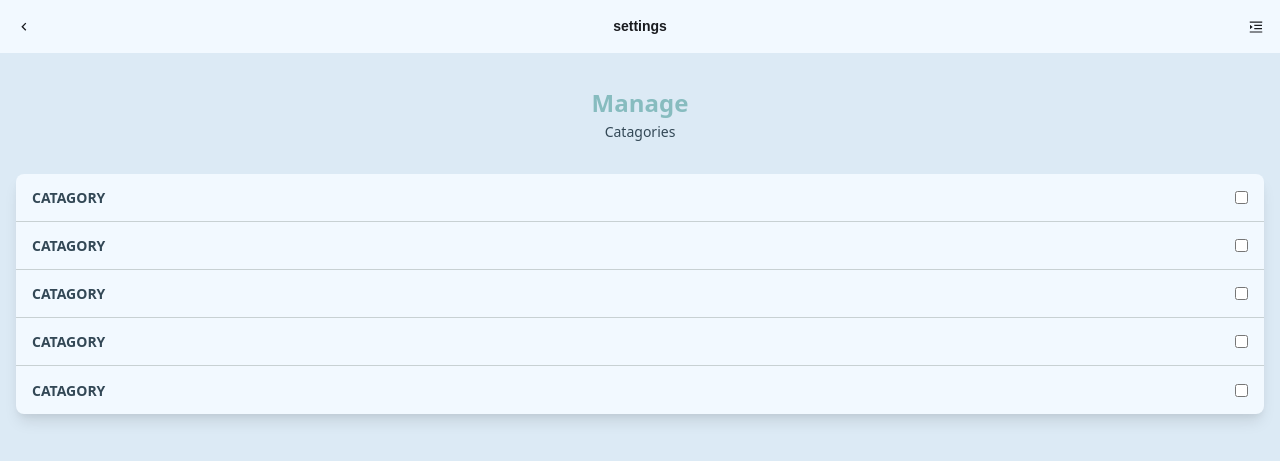
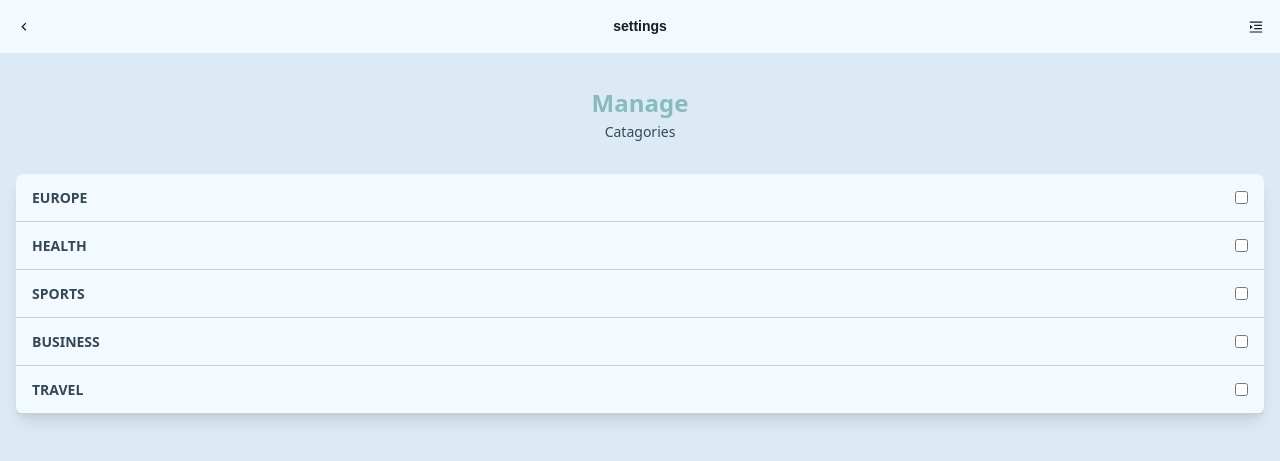
Before and after one commit to rts-cmk-wuhf02/praktikperiode-newsbox-JonasWN, a React (Create React App) app in the folder news-feed-app/: page /settings in a window 1280 px wide. Shown: the top 461 px of the page. Built offline with nearby package versions, Linux system fonts and the light colour scheme.

Commit message:
fetched xml data & converted to json

```diff
--- a/news-feed-app/package.json
+++ b/news-feed-app/package.json
@@ -21,7 +21,8 @@
     "react-router": "^5.1.2",
     "react-router-dom": "^5.1.2",
     "react-scripts": "3.4.1",
-    "typescript": "^3.7.5"
+    "typescript": "^3.7.5",
+    "xml-js": "^1.6.11"
   },
   "scripts": {
     "start": "npm run tailwind:css && react-scripts start",
--- a/news-feed-app/src/App.tsx
+++ b/news-feed-app/src/App.tsx
@@ -1,4 +1,4 @@
-import React from 'react';
+import React, { useState } from 'react';
 import Footer from './Components/Footer/Footer';
 import Home from './Pages/Home/Home';
 import Header from './Components/Header/Header';
@@ -14,6 +14,7 @@ import {
 const App: React.FC = () => {
 
   document.querySelector("body")?.classList.add("bg-primary")
+  const [list, setList] = useState(['Europe', 'Health', 'Sports', 'Business', 'Travel'])
 
   return (
     <Router>
@@ -23,7 +24,7 @@ const App: React.FC = () => {
         <Switch>
           <Route path="/archive" component={Archive} />
           <Route path="/" exact component={Home} />
-          <Route path="/settings" component={Settings} />
+          <Route path='/settings' exact render={(props) => <Settings {...props} list={list} />} />
         </Switch>
 
         <Footer />
--- a/news-feed-app/src/Components/Catagory/Catagory.tsx
+++ b/news-feed-app/src/Components/Catagory/Catagory.tsx
@@ -1,8 +1,41 @@
-import React from 'react'
+import React, { useEffect, useState } from 'react'
 import Summary from './Summary'
 import Article from './Article'
+import Xml from './xml'
+import Json from './json'
+import useAsyncHook from './useAsyncHook'
 
 const Catagory: React.FC = () => {
+    // const [loading, setLoading] = useState(false)
+    // const [result, setResult] = useState([])
+
+    // const url = 'https://rss.nytimes.com/services/xml/rss/nyt/Sports.xml'
+
+    // useEffect(() => {
+    //     fetchData()
+    // }, [result])
+
+    // const fetchData = async () => {
+    //     try {
+    //         setLoading(true)
+    //         let xmltext = await Xml(url)
+    //         const data: any = await Json(xmltext)
+    //         console.log(data.rss.channel.item)
+    //     }
+    //     catch (err) {
+    //         console.log(err)
+    //     }
+    //     finally {
+    //         setLoading(false)
+    //     }
+    // }
+
+    const [search, setSearch] = React.useState("");
+    const [query, setQuery] = React.useState("https://rss.nytimes.com/services/xml/rss/nyt/Sports.xml");
+    const [result, loading] = useAsyncHook(query);
+
+    // console.log(result)
+    // console.log(loading)
     return (
         <React.Fragment>
             <details className="border-border border-t">
--- /dev/null
+++ b/news-feed-app/src/Components/Catagory/json.js
@@ -0,0 +1,37 @@
+function xmlToJson(xml) {
+    var obj = {};
+
+    if (xml.nodeType == 1) { // element
+        // do attributes
+        if (xml.attributes.length > 0) {
+            obj["@attributes"] = {};
+            for (var j = 0; j < xml.attributes.length; j++) {
+                var attribute = xml.attributes.item(j);
+                obj["@attributes"][attribute.nodeName] = attribute.nodeValue;
+            }
+        }
+    } else if (xml.nodeType == 3) { // text
+        obj = xml.nodeValue;
+    }
+
+
+    if (xml.hasChildNodes()) {
+        for (var i = 0; i < xml.childNodes.length; i++) {
+            var item = xml.childNodes.item(i);
+            var nodeName = item.nodeName;
+            if (typeof (obj[nodeName]) == "undefined") {
+                obj[nodeName] = xmlToJson(item);
+            } else {
+                if (typeof (obj[nodeName].push) == "undefined") {
+                    var old = obj[nodeName];
+                    obj[nodeName] = [];
+                    obj[nodeName].push(old);
+                }
+                obj[nodeName].push(xmlToJson(item));
+            }
+        }
+    }
+    return obj;
+};
+
+export default xmlToJson
--- /dev/null
+++ b/news-feed-app/src/Components/Catagory/useAsyncHook.tsx
@@ -0,0 +1,32 @@
+import React, { useState, useEffect } from 'react'
+import Xml from './xml'
+import Json from './json'
+
+function useAsyncHook(url: any) {
+    const [loading, setLoading] = useState(false)
+    const [result, setResult] = useState([])
+
+    useEffect(() => {
+        const fetchData = async () => {
+            try {
+                setLoading(true)
+                let xmltext = await Xml(url)
+                const data: any = await Json(xmltext)
+                setResult(data.rss.channel.item)
+            }
+            catch (err) {
+                console.log(err)
+            }
+            finally {
+                setLoading(false)
+
+            }
+        }
+        fetchData()
+    }, [url])
+
+
+    return [result, loading];
+}
+
+export default useAsyncHook
--- /dev/null
+++ b/news-feed-app/src/Components/Catagory/xml.js
@@ -0,0 +1,16 @@
+
+
+const xmlReq = async (url) => {
+    let xhttp = new XMLHttpRequest();
+    xhttp.open("GET", url, true);
+    xhttp.send();
+    return await new Promise(function (resolve, reject) {
+        xhttp.onreadystatechange = function () {
+            if (this.readyState == 4 && this.status == 200) {
+                resolve(xhttp.responseXML);
+            }
+        };
+    });
+}
+
+export default xmlReq
--- a/news-feed-app/src/Pages/Settings/Checked.tsx
+++ b/news-feed-app/src/Pages/Settings/Checked.tsx
@@ -1,25 +1,21 @@
 import React from 'react'
 
-const Checked: React.FC = () => {
+interface Props {
+    list: any
+}
+
+const Checked: React.FC<Props> = ({ list }) => {
+
     return (
         <React.Fragment>
-            <li className="flex justify-between items-center border-border border-b h-12 px-4">
-                <h3 className="text-catagoryHd font-bold uppercase text-sm">catagory</h3>
-                <input type="checkbox" />
-            </li>
-            <li className="flex justify-between items-center border-border border-b h-12 px-4">
-                <h3 className="text-catagoryHd font-bold uppercase text-sm">catagory</h3>
-                <input type="checkbox" />
-            </li>  <li className="flex justify-between items-center border-border border-b h-12 px-4">
-                <h3 className="text-catagoryHd font-bold uppercase text-sm">catagory</h3>
-                <input type="checkbox" />
-            </li>  <li className="flex justify-between items-center border-border border-b h-12 px-4">
-                <h3 className="text-catagoryHd font-bold uppercase text-sm">catagory</h3>
-                <input type="checkbox" />
-            </li>  <li className="flex justify-between items-center h-12 px-4">
-                <h3 className="text-catagoryHd font-bold uppercase text-sm">catagory</h3>
-                <input type="checkbox" />
-            </li>
+            {list.map((article: string, index: number) => {
+                return (
+                    <li className="flex justify-between items-center border-border border-b h-12 px-4" key={index}>
+                        <h3 className="text-catagoryHd font-bold uppercase text-sm">{article}</h3>
+                        <input type="checkbox" />
+                    </li>
+                )
+            })}
         </React.Fragment>
     )
 }
--- a/news-feed-app/src/Pages/Settings/Settings.tsx
+++ b/news-feed-app/src/Pages/Settings/Settings.tsx
@@ -1,8 +1,12 @@
 import React from 'react'
 import Checked from './Checked'
 import Toggle from './Toggle'
+interface Props {
+    list: any
+}
 
-const Settings: React.FC = () => {
+const Settings: React.FC<Props> = ({ list }) => {
+    console.log(list)
     return (
         <React.Fragment>
             <main className="bg-settings settings-height px-4">
@@ -11,7 +15,7 @@ const Settings: React.FC = () => {
                     <h3 className="text-sm font-normal text-catagoryHd">Catagories</h3>
                 </div>
                 <ul className="bg-primary rounded-lg shadow-lg">
-                    <Checked />
+                    <Checked list={list} />
                 </ul>
                 <Toggle />
             </main>
```
Also changed, not shown: 1 other file (tests, documents, lock files or other folders).
